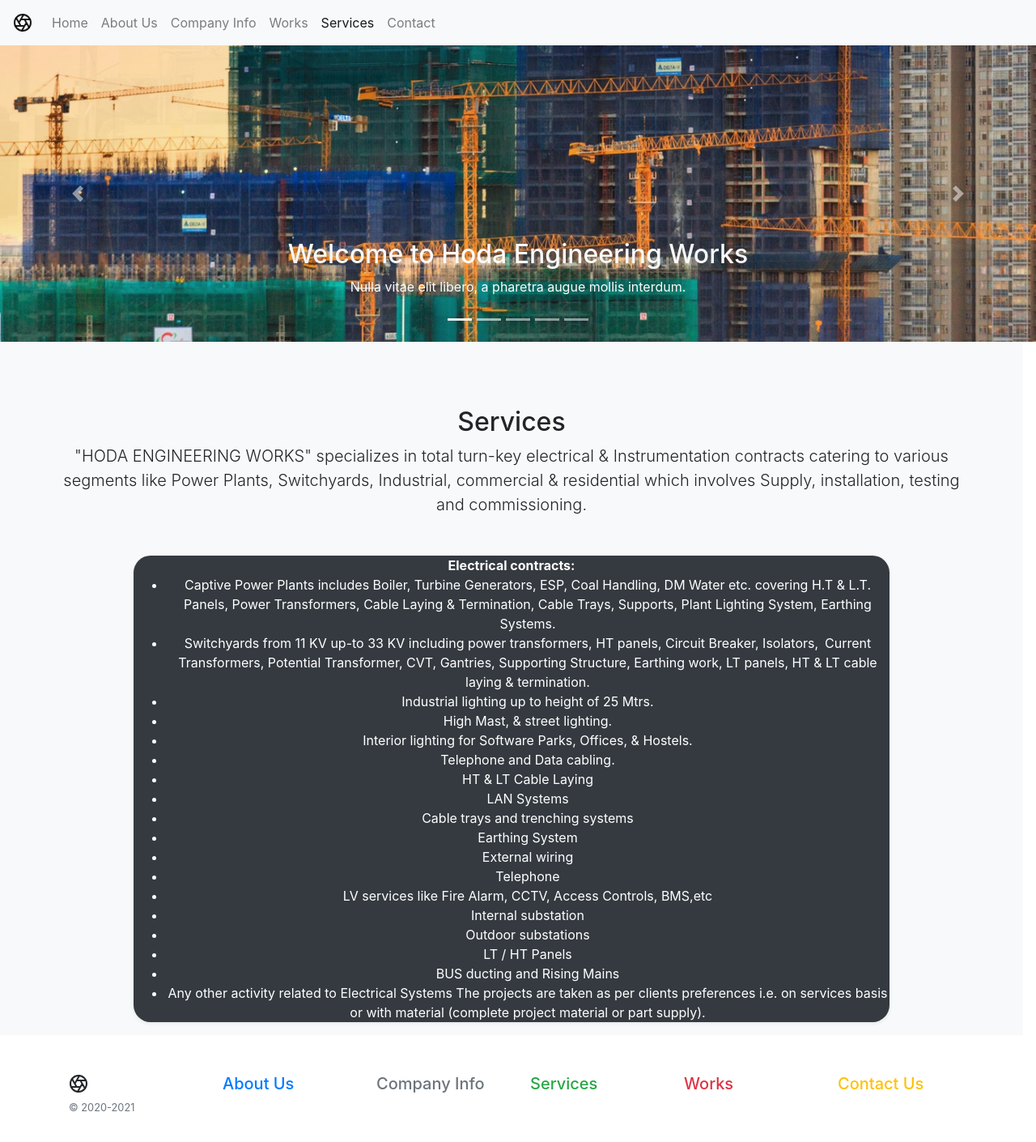
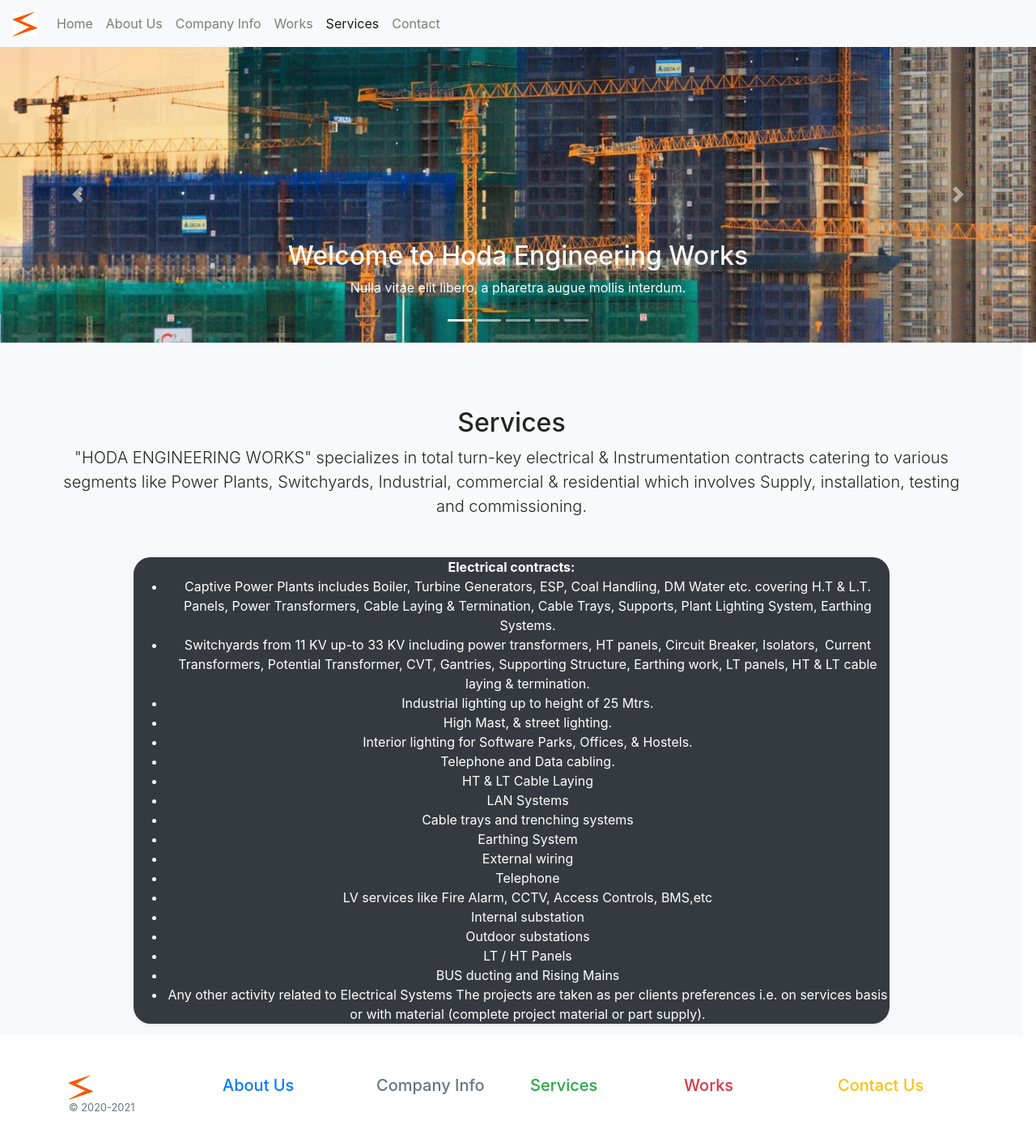
Before and after one commit to rebel47/hodaengineeringworks.github.io, a plain HTML site: page services.html in a window 1280 px wide. Shown: the whole page at 81% size. Drawn offline with nearby package versions, Linux system fonts and the light colour scheme.

Commit message:
Update services.html

```diff
--- a/services.html
+++ b/services.html
@@ -16,7 +16,7 @@
 <!--NavBar-->
 <nav class="navbar navbar-expand-lg navbar-light bg-light">
   <a class="navbar-brand" href="#" aria-label="Product">
-    <svg xmlns="http://www.w3.org/2000/svg" width="24" height="24" fill="none" stroke="currentColor" stroke-linecap="round" stroke-linejoin="round" stroke-width="2" class="d-block mx-auto" role="img" viewBox="0 0 24 24" focusable="false"><title>Product</title><circle cx="12" cy="12" r="10"></circle><path d="M14.31 8l5.74 9.94M9.69 8h11.48M7.38 12l5.74-9.94M9.69 16L3.95 6.06M14.31 16H2.83m13.79-4l-5.74 9.94"></path></svg>
+    <img src="/images/logo.bmp"  width="30" height="30" >
   </a>
   <button class="navbar-toggler" type="button" data-toggle="collapse" data-target="#navbarSupportedContent" aria-controls="navbarSupportedContent" aria-expanded="false" aria-label="Toggle navigation">
     <span class="navbar-toggler-icon"></span>
@@ -139,7 +139,7 @@
     <footer class="container py-5">
       <div class="row">
         <div class="col-12 col-md">
-          <svg xmlns="http://www.w3.org/2000/svg" width="24" height="24" fill="none" stroke="currentColor" stroke-linecap="round" stroke-linejoin="round" stroke-width="2" class="d-block mb-2" role="img" viewBox="0 0 24 24" focusable="false"><title>Product</title><circle cx="12" cy="12" r="10"></circle><path d="M14.31 8l5.74 9.94M9.69 8h11.48M7.38 12l5.74-9.94M9.69 16L3.95 6.06M14.31 16H2.83m13.79-4l-5.74 9.94"></path></svg>
+          <img src="/images/logo.bmp"  width="30" height="30" >
           <small class="d-block mb-3 text-muted">© 2020-2021</small>
         </div>
         <div class="col-6 col-md">
```
